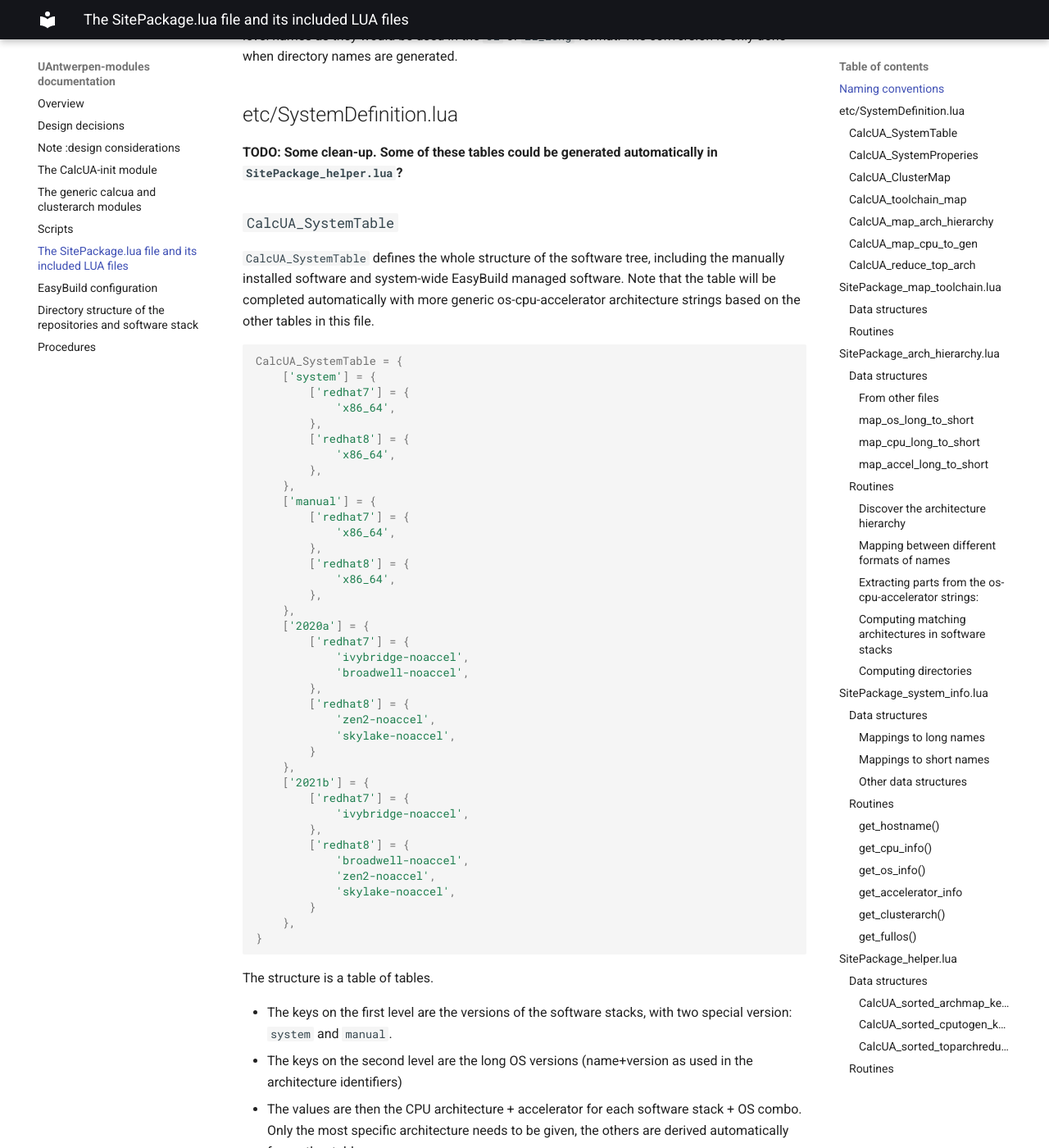
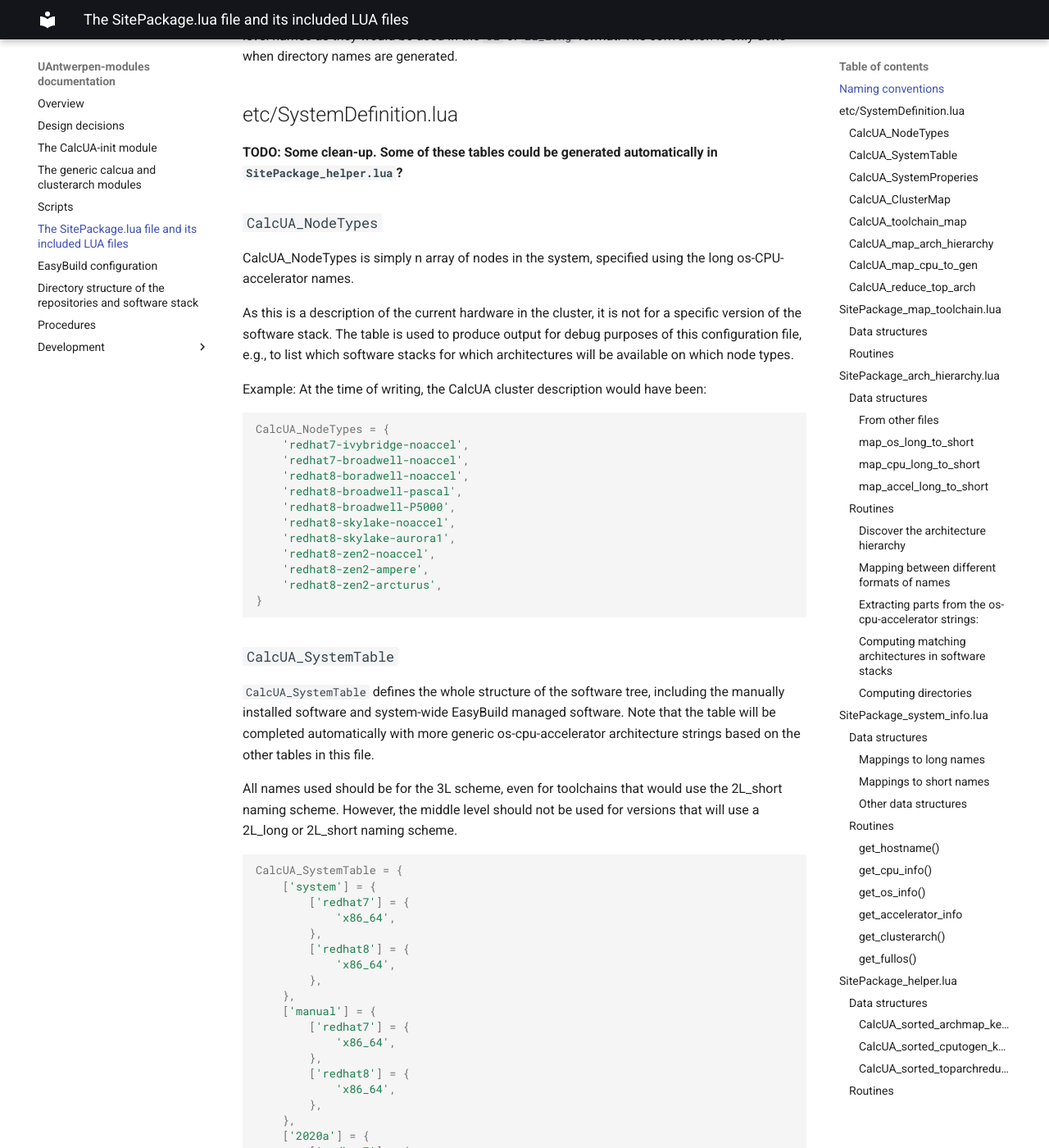
Before and after one commit to hpcuantwerpen/UAntwerpen-modules, an MkDocs documentation site: the page built from docs/docs-mkdocs/SitePackage.md, in a window 1280 px wide and 1400 px high, scrolled down 720 px. Shown: the whole window at 82% size. Built offline with MkDocs 1.6.1 and Material for MkDocs 9.7.7, drawn with Linux system fonts in a browser that asks for light colours; some of the changed text lies outside the part shown.

Commit message:
Added the CalcUA_NodeTypes data structure to etc/SystemDefinition.lua as that will ease debugging a lot.

````diff
--- a/docs/docs-mkdocs/SitePackage.md
+++ b/docs/docs-mkdocs/SitePackage.md
@@ -31,12 +31,43 @@ is only done when directory names are generated.
 
 **TODO: Some clean-up. Some of these tables could be generated automatically in `SitePackage_helper.lua`?**
 
+### `CalcUA_NodeTypes`
+
+CalcUA_NodeTypes is simply n array of nodes in the system, specified using
+the long os-CPU-accelerator names.
+
+As this is a description of the current hardware in the cluster, it is not
+for a specific version of the software stack. The table is used to produce
+output for debug purposes of this configuration file, e.g., to list which
+software stacks for which architectures will be available on which node
+types.
+
+Example: At the time of writing, the CalcUA cluster description would have been:
+```lua
+CalcUA_NodeTypes = {
+    'redhat7-ivybridge-noaccel',
+    'redhat7-broadwell-noaccel',
+    'redhat8-boradwell-noaccel',
+    'redhat8-broadwell-pascal',
+    'redhat8-broadwell-P5000',
+    'redhat8-skylake-noaccel',
+    'redhat8-skylake-aurora1',
+    'redhat8-zen2-noaccel',
+    'redhat8-zen2-ampere',
+    'redhat8-zen2-arcturus',
+}
+```
+
 ### `CalcUA_SystemTable`
 
 `CalcUA_SystemTable` defines the whole structure of the software tree, including the manually
 installed software and system-wide EasyBuild managed software. Note that the table will be
 completed automatically with more generic os-cpu-accelerator architecture strings based
 on the other tables in this file.
+
+All names used should be for the 3L scheme, even for toolchains that would use the 2L_short
+naming scheme. However, the middle level should not be used for versions that will use
+a 2L_long or 2L_short naming scheme.
 
 ```lua
 CalcUA_SystemTable = {
@@ -390,11 +421,13 @@ map_accel_long_to_short = {
 
     **Input argument:**
 
-    -   stack_version: Version of the calcua stack, can be `system`.
+    -   `stack_version`: Version of the calcua stack, can be `system`.
 
-    **Output:** The architecture of the current node with long names and in a
-    format compatible with the indicated software stack (so taking into
-    account the hierarchy types 2L_long, 2L_short or 3L).
+    **Return value:**
+
+    -   The architecture of the current node with long names and in a
+        format compatible with the indicated software stack (so taking into
+        account the hierarchy types 2L_long, 2L_short or 3L).
 
 -   `get_calcua_generic( clusterarch, stack_version )`: Compute the most generic
     architecture for the given version of the CalcUA stack on the given clusterarch
@@ -405,7 +438,20 @@ map_accel_long_to_short = {
     architecture for the given version of the CalcUA stack on the current
     architecture.
 
-TODO: get_calcua_top
+-   `get_calcua_top( long_osarch, stack_version )`:
+
+    **Input arguments:**
+
+    -   `long_osarch`: os and architecture with long names and in a format
+        compatible with the indicated version of the software stack (so respecting
+        the hierarchy types 2L_short, 2L_long or 3L).
+
+    -   `stack_version`: Version of the calcua stack, can be system.
+
+    **Return value:**
+
+    -   The most specific os-architecture for the current node in the indicated
+        version of the CalcUA software stacks.
 
 
 #### Computing directories
--- a/docs/mkdocs.yml
+++ b/docs/mkdocs.yml
@@ -27,7 +27,6 @@ theme:
 nav:
   - Overview: index.md
   - Design decisions: design_decisions.md
-  - Note :design considerations: design_considerations.md
   - The CalcUA-init module: modules_calcua-init.md
   - The generic calcua and clusterarch modules: modules_calcua_and_clusterarch.md
   - Scripts: scripts.md
@@ -35,6 +34,10 @@ nav:
   - EasyBuild configuration: easybuild.md
   - Directory structure of the repositories and software stack: directory_structure.md
   - Procedures: procedures.md
+  - Development:
+    - Development/index.md
+    - Test scripts: Development/debug_scripts.md
+    - Design considerations: Development/design_considerations.md
 
 plugins:
   # show revision date at bottom of each page
````
Also changed, not shown: 1 other file.
